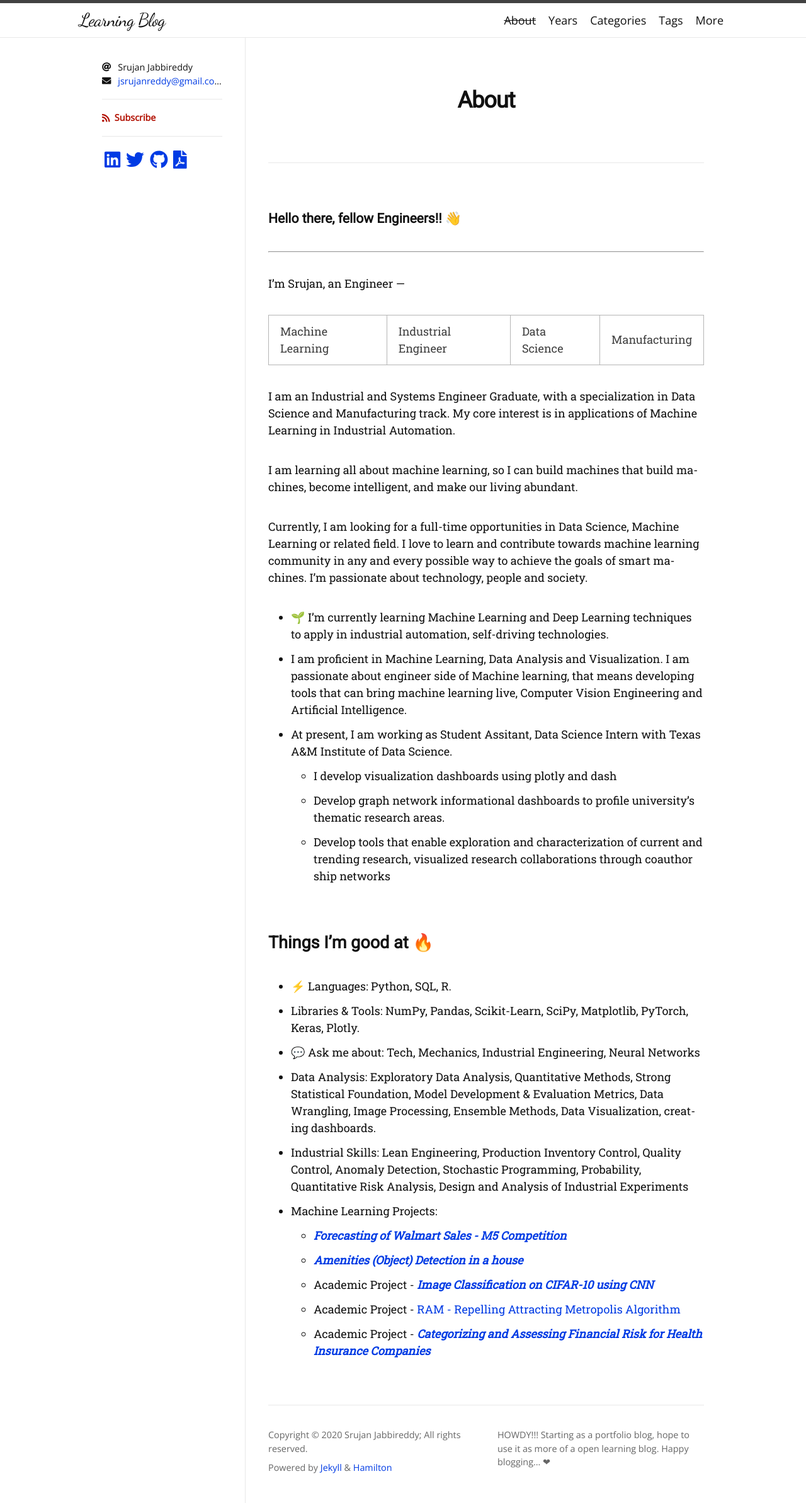
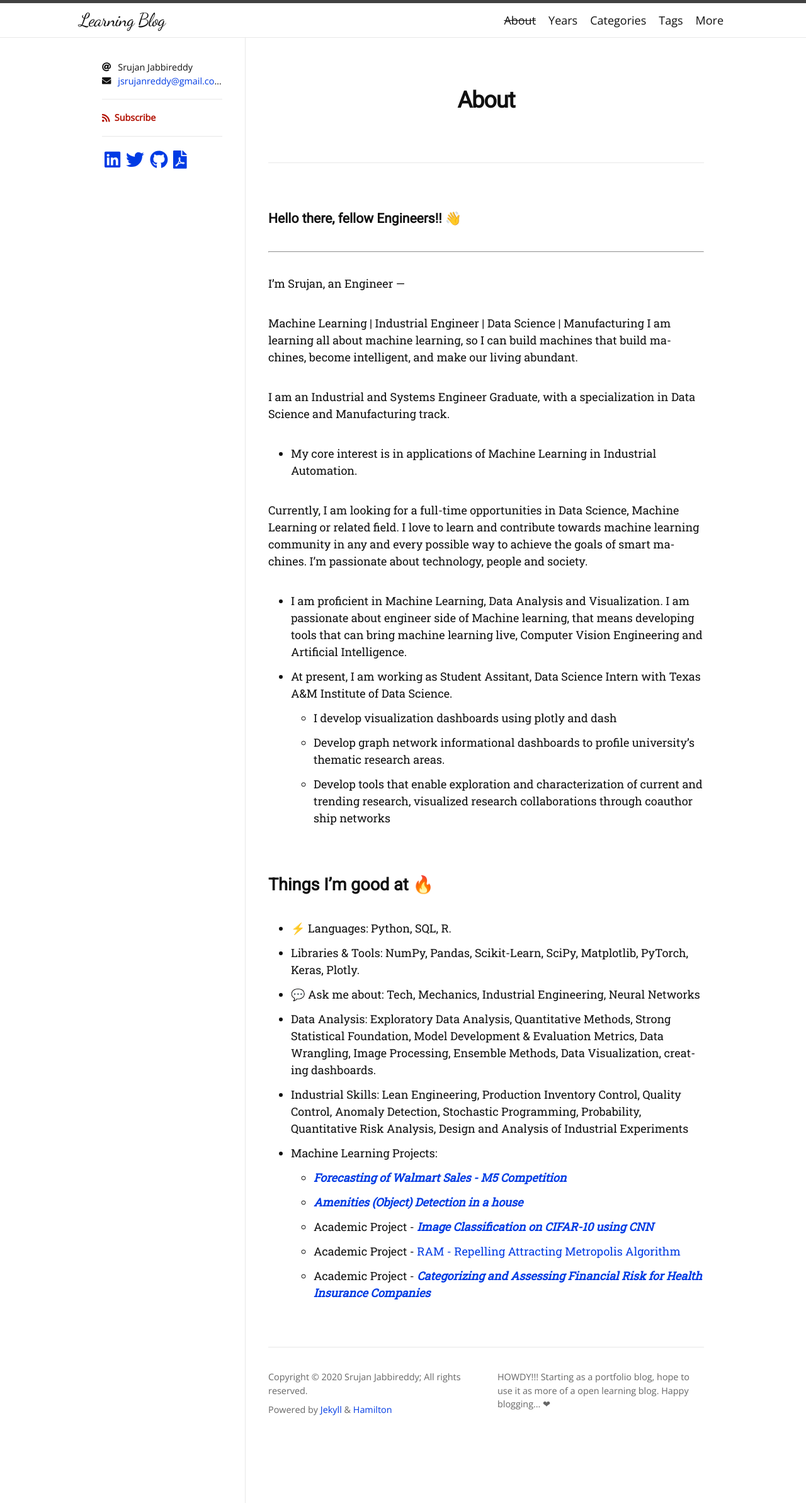
Before and after one commit to srujanreddyj/blog, a Jekyll site: the page built from about.md, in a window 1280 px wide. Shown: the whole page at 63% size. Built offline with Jekyll 4.4.1, drawn with Linux system fonts in a browser that asks for light colours; nearby versions of some CDN libraries; some web fonts are replaced.

Commit message:
Update about.md

```diff
--- a/about.md
+++ b/about.md
@@ -11,15 +11,13 @@ I'm Srujan, an Engineer
 ---
 
 Machine Learning | Industrial Engineer | Data Science | Manufacturing
+I am learning all about machine learning, so I can build machines that build machines, become intelligent, and make our living abundant.
 
 
-I am an Industrial and Systems Engineer Graduate, with a specialization in Data Science and Manufacturing track. My core interest is in applications of Machine Learning in Industrial Automation.
-
-I am learning all about machine learning, so I can build machines that build machines, become intelligent, and make our living abundant.
+I am an Industrial and Systems Engineer Graduate, with a specialization in Data Science and Manufacturing track.
+  - My core interest is in applications of Machine Learning in Industrial Automation.
 
 Currently, I am looking for a full-time opportunities in Data Science, Machine Learning or related field. I love to learn and contribute towards machine learning community in any and every possible way to achieve the goals of smart machines. I'm passionate about technology, people and society.
-
-- 🌱 I’m currently learning Machine Learning and Deep Learning techniques to apply in industrial automation, self-driving technologies.
 
 - I am proficient in Machine Learning, Data Analysis and Visualization. I am passionate about engineer side of Machine learning, that means developing tools that can bring machine learning live, Computer Vision Engineering and Artificial Intelligence.
 
```
